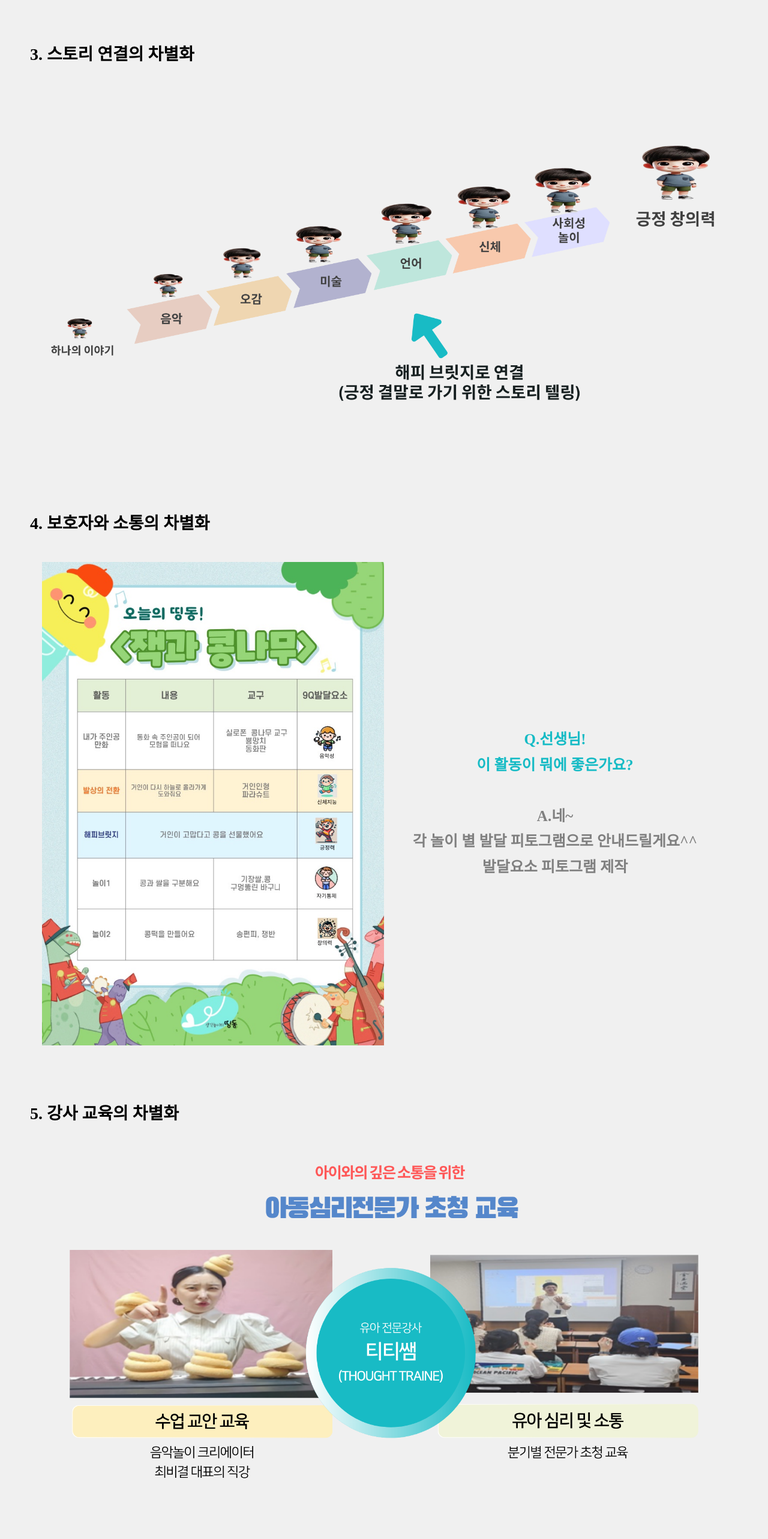
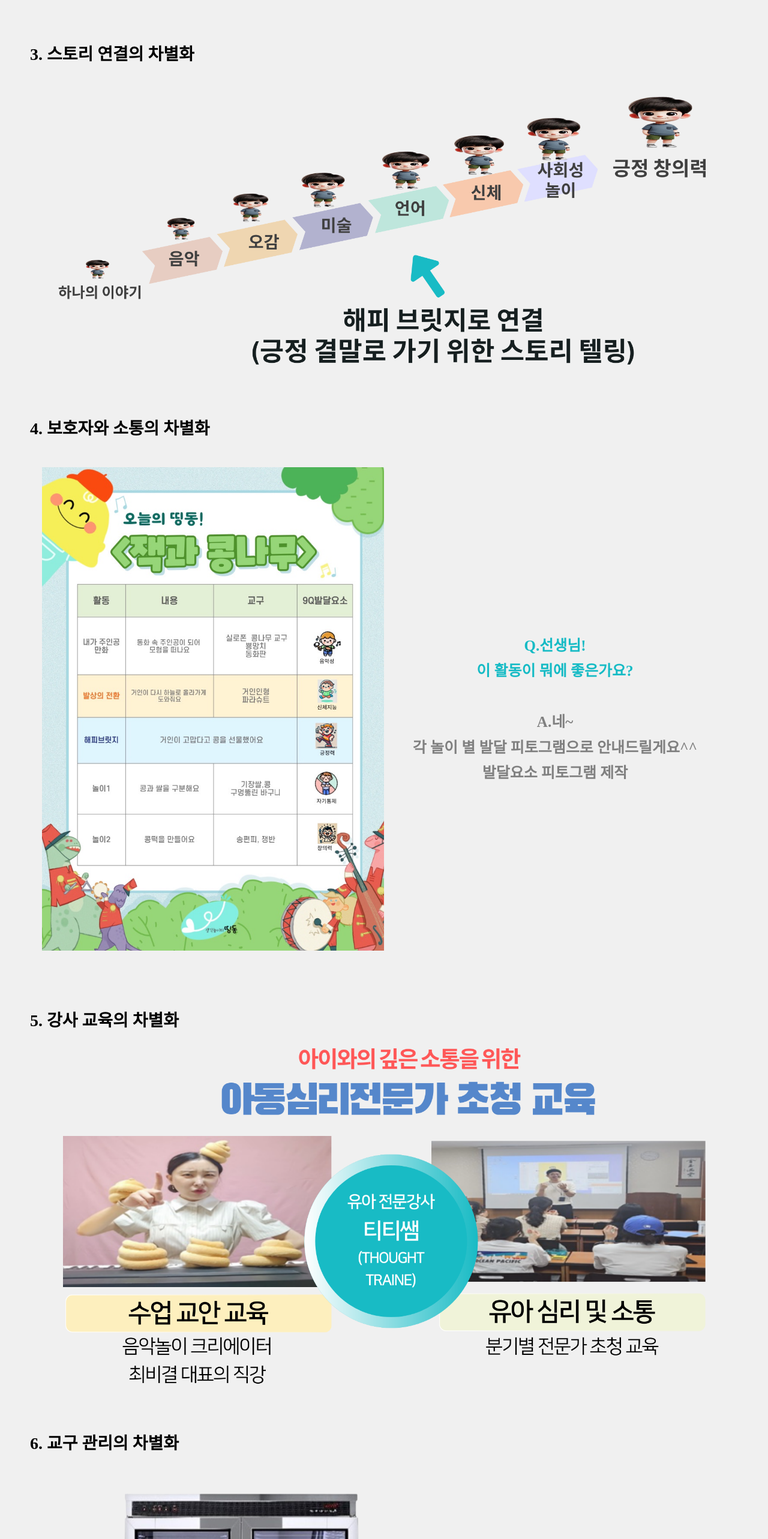
Before and after one commit to aiwebnovel/Dreamus, a React (Vite) app: page / in a window 1280 px wide. Shown: the part 5500-8066 px from the top of the page at 60% size. Built offline with nearby package versions, Linux system fonts and the light colour scheme.

Commit message:
feat: 대표님 수정사항 반영

```diff
--- a/src/components/sections/main/DingDongTest.module.scss
+++ b/src/components/sections/main/DingDongTest.module.scss
@@ -197,4 +197,12 @@
       max-width: 300px;
     }
   }
+
+  &__fiveSixImg {
+    width: 1100px;
+
+    @include mobile {
+      width: 100%;
+    }
+  }
 }
--- a/src/components/sections/main/DingDongTest.tsx
+++ b/src/components/sections/main/DingDongTest.tsx
@@ -107,12 +107,18 @@ function DingDongTest() {
           <img src={four_2} width={'100%'} />
 
           <p className={styles.test__titleText}>3. 스토리 연결의 차별화</p>
-          <img src={happyBridge} width={'100%'} />
+          <div className={styles.test__fiveSixImg}>
+            {' '}
+            <img src={happyBridge} width={'100%'} />
+          </div>
 
           <p className={styles.test__titleText}>4. 보호자와 소통의 차별화</p>
           <div className={styles.test__grid__inner}>
             <div className={styles.test__grid__fourContainer}>
-              <img src={jack} width={'100%'} />
+              <div className={styles.test__grid__jack}>
+                <img src={jack} width={'100%'} />
+              </div>
+
               <div className={styles.test__grid__youtubeContainer__text}>
                 <p className={styles.test__grid__youtubeContainer__text__desc}>
                   <p
@@ -131,11 +137,18 @@ function DingDongTest() {
           </div>
 
           <p className={styles.test__titleText}>5. 강사 교육의 차별화</p>
-          <img src={five} width={'100%'} />
+          <div className={styles.test__fiveSixImg}>
+            <img src={five} width={'100%'} />
+          </div>
+
           <p className={styles.test__titleText}>6. 교구 관리의 차별화</p>
           <div className={styles.test__grid__inner}>
             <div className={styles.test__grid__fourContainer}>
-              <img src={disinfection} width={'100%'} />
+              <img
+                src={disinfection}
+                width={'100%'}
+                // className={styles.test__fiveSixImg}
+              />
               <div className={styles.test__grid__youtubeContainer__text}>
                 <p className={styles.test__grid__youtubeContainer__text__desc}>
                   <p
```
Also changed, not shown: src/assets/image/five.png, src/assets/image/happyBridge.png.
